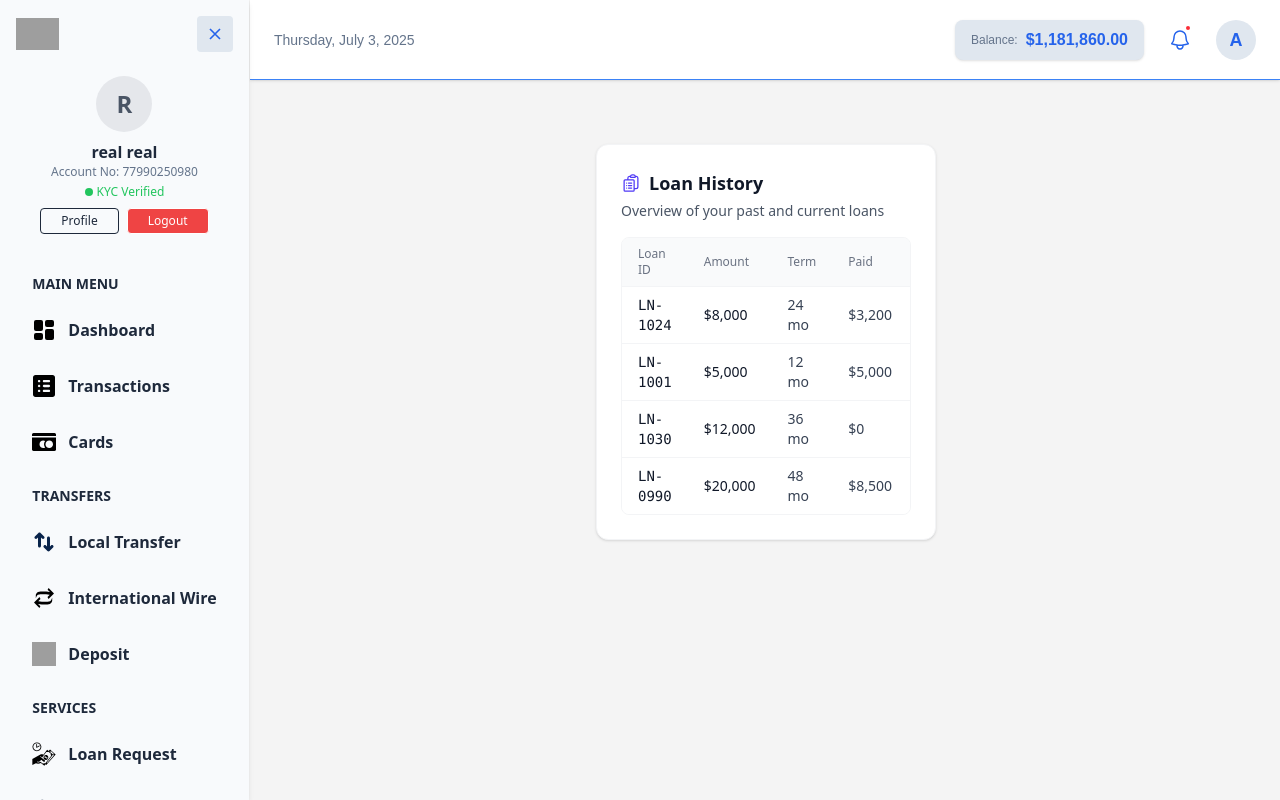
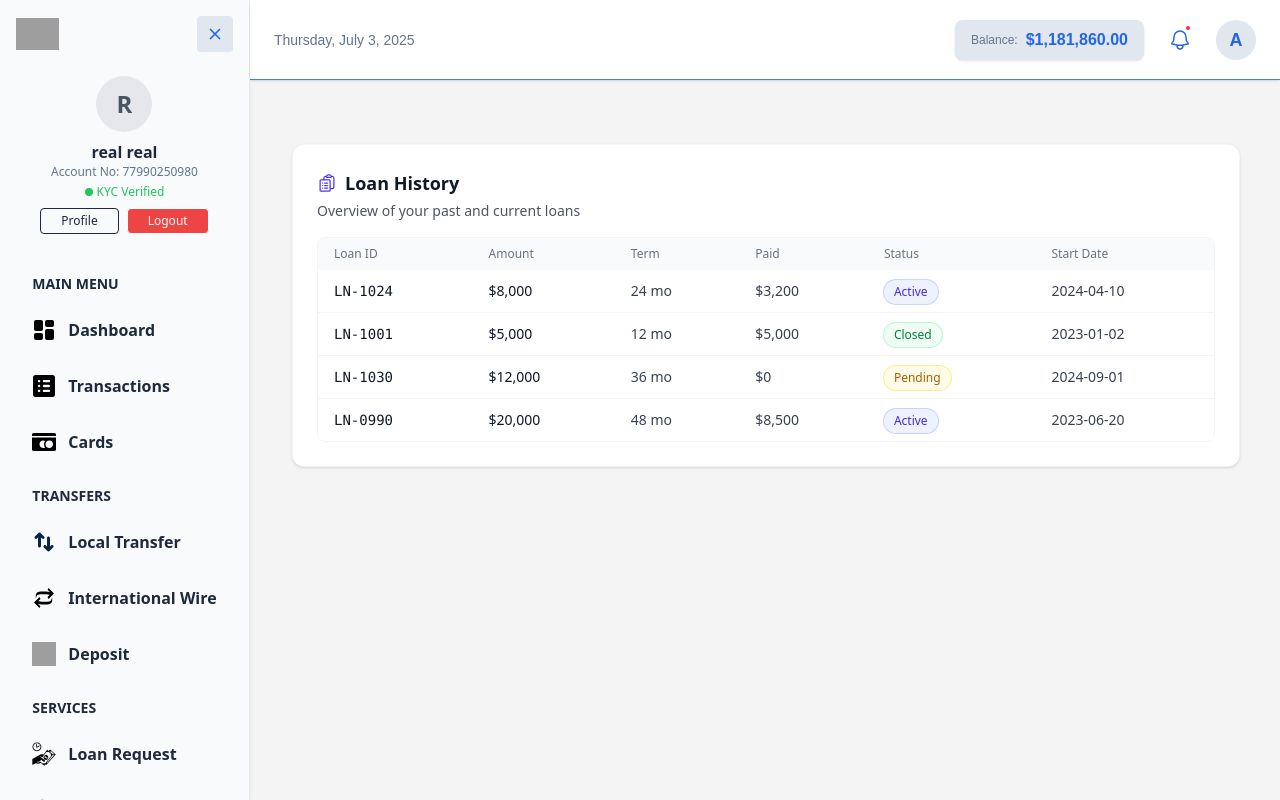
Before and after one commit to NIFFYNATION/bank, a React (Vite) app: page /dashboard/loan-history in a window 1280 px wide. Built offline with nearby package versions, Linux system fonts and the light colour scheme; grey boxes are pictures that could not be loaded.

Commit message:
fix(loanHistory): enhance responsiveness of loan history table
- Update LoanHistory component to improve layout for different screen sizes
- Adjust table and container styles for better overflow handling and alignment
- Ensure consistent width and responsiveness across devices

```diff
--- a/src/components/dashboard/loanHistory/LoanHistory.jsx
+++ b/src/components/dashboard/loanHistory/LoanHistory.jsx
@@ -17,10 +17,10 @@
 
 export default function LoanHistory() {
   return (
-    <div className="space-y-8 max-w-[340px] my-10 mx-auto">
+    <div className="space-y-8 max-w-[340px] sm:max-w-full my-10 mx-auto">
       <SectionCard title="Loan History" subtitle="Overview of your past and current loans" icon={ClipboardDocumentListIcon}>
-        <div className="overflow-hidden rounded-lg border border-gray-100">
-          <table className="min-w-full divide-y divide-gray-100">
+        <div className="overflow-x-auto  sm:max-w-[650px] lg:max-w-full w-full rounded-lg border border-gray-100">
+          <table className="min-w-[600px] overflow-x-auto w-full divide-gray-100">
             <thead className="bg-gray-50">
               <tr>
                 <th className="px-4 py-2 text-left text-xs font-medium text-gray-500">Loan ID</th>
```
